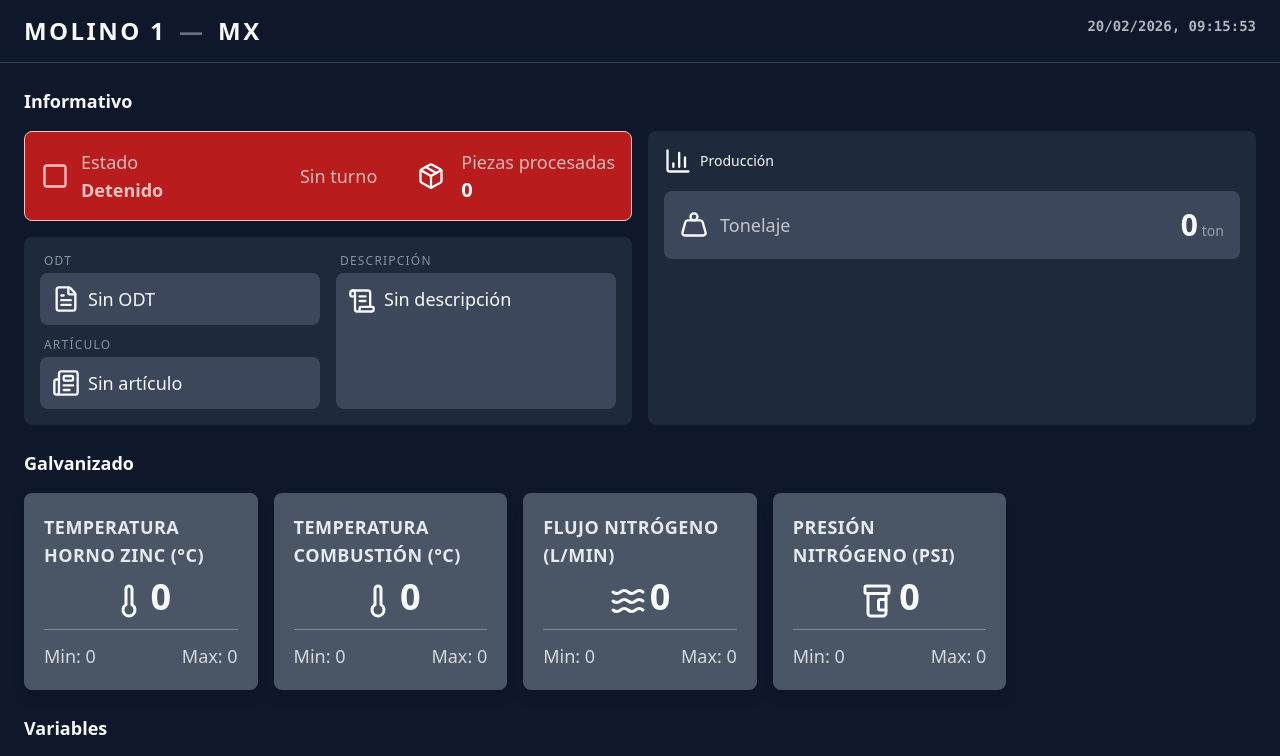
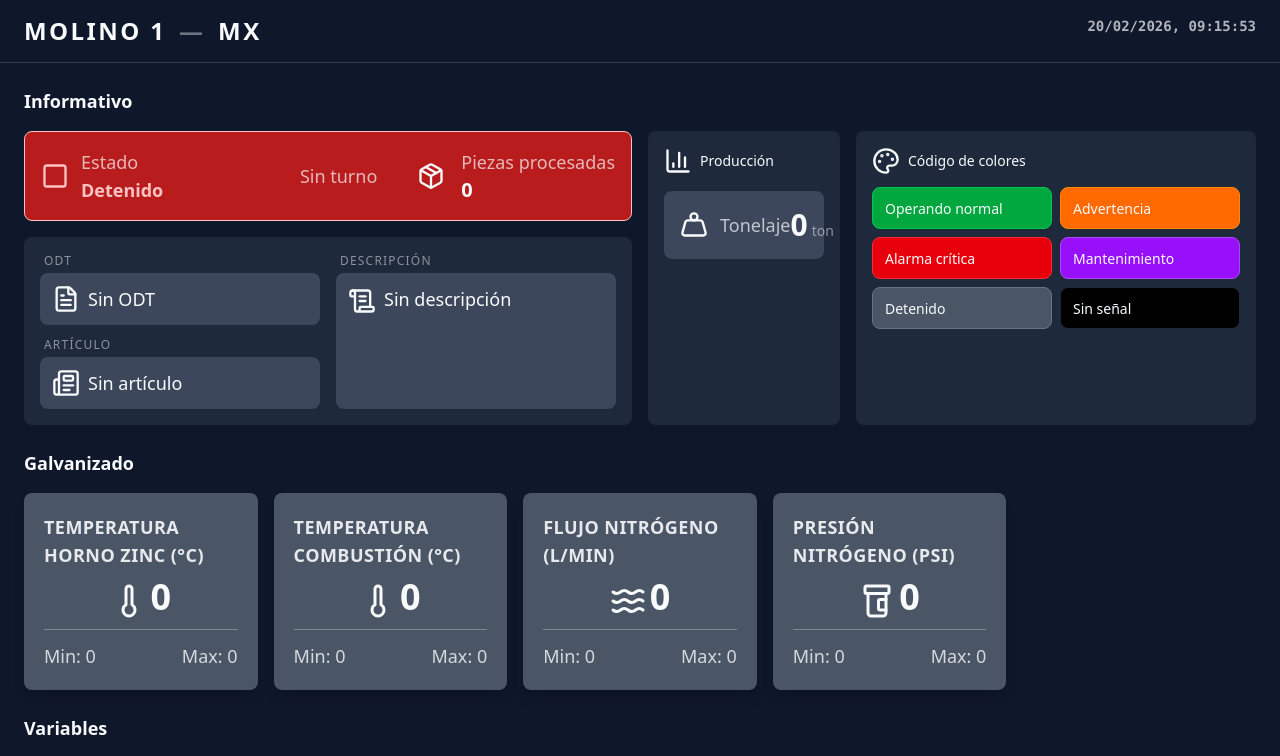
Before and after one commit to keincarrilloR/linkfactoryMX, a React (Vite) app: page / in a window 1280 px wide. Shown: the top 756 px of the page. Built offline with nearby package versions, Linux system fonts and the light colour scheme; no server answers.

Commit message:
feat: add color code

```diff
--- a/src/components/main/Informativo.tsx
+++ b/src/components/main/Informativo.tsx
@@ -6,10 +6,21 @@ import {
   Play,
   ScrollText,
   Square,
-  Weight
+  Weight,
+  Palette
 } from 'lucide-react'
 import { useSocket } from '../../hooks/useSocket'
 import { classesIconsSmall } from '../../styles/icons'
+import colors from '../../styles/colors'
+
+const colorItems = [
+  { label: 'Operando normal', classes: colors.green },
+  { label: 'Advertencia', classes: colors.orange },
+  { label: 'Alarma crítica', classes: colors.red },
+  { label: 'Mantenimiento', classes: colors.purple },
+  { label: 'Detenido', classes: colors.stop },
+  { label: 'Sin señal', classes: colors.black }
+]
 
 const Informativo: React.FC = () => {
   const { molinoData } = useSocket()
@@ -122,7 +133,8 @@ const Informativo: React.FC = () => {
           </div>
         </div>
 
-        <div className="p-3 sm:p-4 bg-panel rounded-lg flex flex-col gap-4">
+        <div className="grid grid-cols-1 sm:grid-cols-3 gap-4">
+          <div className="sm:col-span-1 p-3 sm:p-4 bg-panel rounded-lg flex flex-col gap-4">
             <div className="flex items-center gap-2">
               <BarChart3 className={classesIconsSmall} />
               <h2 className="text-sm sm:text-md font-medium">Producción</h2>
@@ -132,13 +144,17 @@ const Informativo: React.FC = () => {
               <div className="flex items-center justify-between bg-gray rounded-lg px-3 sm:px-4 py-3 sm:py-4">
                 <div className="flex items-center gap-2 sm:gap-3">
                   <Weight className={classesIconsSmall} />
-                <span className="text-sm sm:text-lg opacity-70">Tonelaje</span>
+                  <span className="text-sm sm:text-lg opacity-70">
+                    Tonelaje
+                  </span>
                 </div>
                 <div className="text-right">
                   <span className="text-2xl sm:text-3xl font-bold">
                     {tont ?? '0'}
                   </span>
-                <span className="text-xs sm:text-sm opacity-50 ml-1">ton</span>
+                  <span className="text-xs sm:text-sm opacity-50 ml-1">
+                    ton
+                  </span>
                 </div>
               </div>
 
@@ -154,6 +170,29 @@ const Informativo: React.FC = () => {
               )}
             </div>
           </div>
+
+          <div className="sm:col-span-2 p-3 sm:p-4 bg-panel rounded-lg flex flex-col gap-3">
+            <div className="flex items-center gap-2">
+              <Palette className={classesIconsSmall} />
+              <h2 className="text-sm sm:text-md font-medium">
+                Código de colores
+              </h2>
+            </div>
+
+            <div className="grid grid-cols-2 gap-2">
+              {colorItems.map(({ label, classes }) => (
+                <div
+                  key={label}
+                  className={`border rounded-lg px-3 py-2 ${classes}`}
+                >
+                  <span className="text-xs sm:text-sm font-medium text-white">
+                    {label}
+                  </span>
+                </div>
+              ))}
+            </div>
+          </div>
+        </div>
       </div>
     </section>
   )
```
Lines whose indentation alone changed are shown as unchanged.
